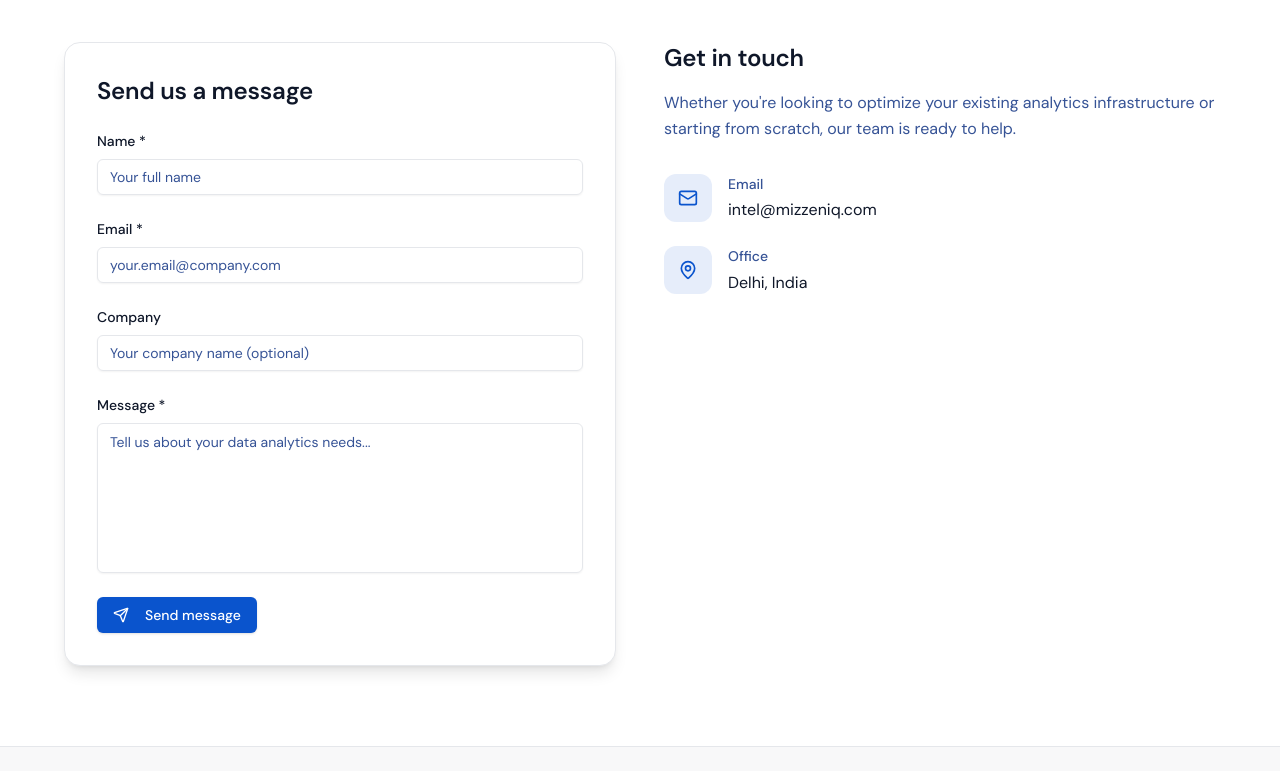
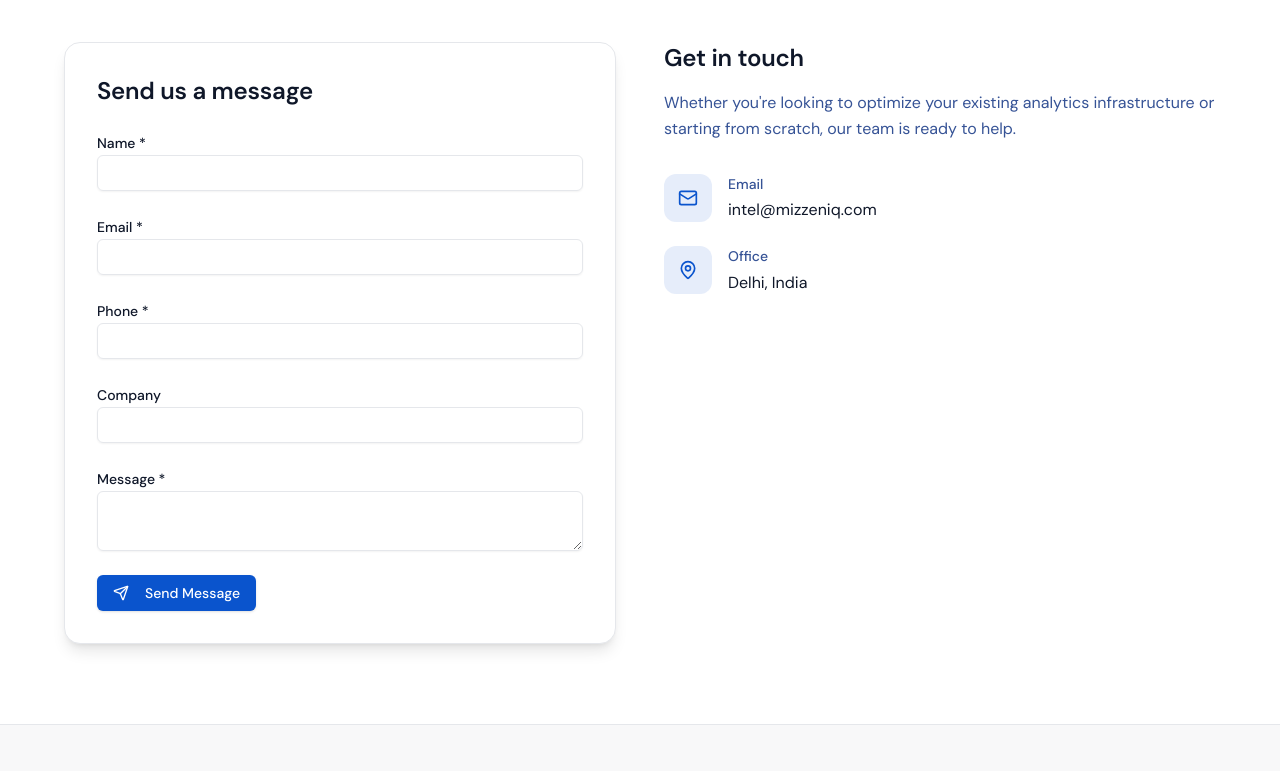
Before and after one commit to dheeerajkashyap/Website-Miz, a React (Vite) app: page /Website-Miz/contact in a window 1280 px wide. Shown: the part 400-1171 px from the top of the page. Built offline with nearby package versions, Linux system fonts and the light colour scheme; the HTML template or start-up script is replaced by a standard one.

Commit message:
Update ContactForm.jsx

```diff
--- a/src/components/ContactForm.jsx
+++ b/src/components/ContactForm.jsx
@@ -1,4 +1,3 @@
-
 import React, { useState } from 'react';
 import { Button } from '@/components/ui/button';
 import { Input } from '@/components/ui/input';
@@ -11,9 +10,11 @@ function ContactForm() {
   const [formData, setFormData] = useState({
     name: '',
     email: '',
+    phone: '',
     company: '',
     message: ''
   });
+
   const [isSubmitting, setIsSubmitting] = useState(false);
   const [errors, setErrors] = useState({});
 
@@ -27,12 +28,18 @@ function ContactForm() {
     if (!formData.email.trim()) {
       newErrors.email = 'Email is required';
     } else if (!/^[^\s@]+@[^\s@]+\.[^\s@]+$/.test(formData.email)) {
-      newErrors.email = 'Please enter a valid email address';
+      newErrors.email = 'Enter a valid email';
+    }
+
+    if (!formData.phone.trim()) {
+      newErrors.phone = 'Phone is required';
+    } else if (!/^[0-9]{10}$/.test(formData.phone)) {
+      newErrors.phone = 'Enter valid 10-digit phone number';
     }
 
     if (!formData.message.trim()) {
       newErrors.message = 'Message is required';
-    } else if (formData.message.trim().length < 10) {
+    } else if (formData.message.length < 10) {
       newErrors.message = 'Message must be at least 10 characters';
     }
 
@@ -42,11 +49,12 @@ function ContactForm() {
 
   const handleChange = (e) => {
     const { name, value } = e.target;
+
     setFormData(prev => ({
       ...prev,
       [name]: value
     }));
-    // Clear error when user starts typing
+
     if (errors[name]) {
       setErrors(prev => ({
         ...prev,
@@ -58,37 +66,29 @@ function ContactForm() {
   const handleSubmit = async (e) => {
     e.preventDefault();
 
-    if (!validateForm()) {
-      return;
-    }
+    if (!validateForm()) return;
 
     setIsSubmitting(true);
 
     try {
-      // Simulate API call with localStorage for demo
-      const submissions = JSON.parse(localStorage.getItem('contactSubmissions') || '[]');
-      const newSubmission = {
-        ...formData,
-        timestamp: new Date().toISOString(),
-        id: Date.now()
-      };
-      submissions.push(newSubmission);
-      localStorage.setItem('contactSubmissions', JSON.stringify(submissions));
+      await fetch("https://script.google.com/macros/s/AKfycbyBrdkwANzMwQqpVyAZL9364zbbqCnrd6hhkoZXdmd-QikWidD8MHgadhMilZndlLKc/exec", {
+        method: "POST",
+        body: JSON.stringify(formData),
+      });
 
-      // Simulate network delay
-      await new Promise(resolve => setTimeout(resolve, 1000));
+      toast.success("Message sent successfully!");
 
-      toast.success('Message sent successfully. We will contact you soon.');
-
-      // Reset form
       setFormData({
         name: '',
         email: '',
+        phone: '',
         company: '',
         message: ''
       });
+
     } catch (error) {
-      toast.error('Failed to send message. Please try again.');
+      console.error(error);
+      toast.error("Failed to send message.");
     } finally {
       setIsSubmitting(false);
     }
@@ -96,95 +96,80 @@ function ContactForm() {
 
   return (
     <form onSubmit={handleSubmit} className="space-y-6">
+
+      {/* Name */}
       <div>
-        <Label htmlFor="name" className="text-sm font-medium mb-2 block">
-          Name *
-        </Label>
+        <Label htmlFor="name">Name *</Label>
         <Input
           type="text"
-          id="name"
           name="name"
           value={formData.name}
           onChange={handleChange}
-          className="w-full text-foreground"
-          placeholder="Your full name"
           disabled={isSubmitting}
         />
-        {errors.name && (
-          <p className="text-sm text-destructive mt-1">{errors.name}</p>
-        )}
+        {errors.name && <p className="text-sm text-red-500">{errors.name}</p>}
       </div>
 
+      {/* Email */}
       <div>
-        <Label htmlFor="email" className="text-sm font-medium mb-2 block">
-          Email *
-        </Label>
+        <Label htmlFor="email">Email *</Label>
         <Input
           type="email"
-          id="email"
           name="email"
           value={formData.email}
           onChange={handleChange}
-          className="w-full text-foreground"
-          placeholder="your.email@company.com"
           disabled={isSubmitting}
         />
-        {errors.email && (
-          <p className="text-sm text-destructive mt-1">{errors.email}</p>
-        )}
+        {errors.email && <p className="text-sm text-red-500">{errors.email}</p>}
       </div>
 
+      {/* Phone */}
       <div>
-        <Label htmlFor="company" className="text-sm font-medium mb-2 block">
-          Company
-        </Label>
+        <Label htmlFor="phone">Phone *</Label>
+        <Input
+          type="tel"
+          name="phone"
+          value={formData.phone}
+          onChange={handleChange}
+          disabled={isSubmitting}
+        />
+        {errors.phone && <p className="text-sm text-red-500">{errors.phone}</p>}
+      </div>
+
+      {/* Company */}
+      <div>
+        <Label htmlFor="company">Company</Label>
         <Input
           type="text"
-          id="company"
           name="company"
           value={formData.company}
           onChange={handleChange}
-          className="w-full text-foreground"
-          placeholder="Your company name (optional)"
           disabled={isSubmitting}
         />
       </div>
 
+      {/* Message */}
       <div>
-        <Label htmlFor="message" className="text-sm font-medium mb-2 block">
-          Message *
-        </Label>
+        <Label htmlFor="message">Message *</Label>
         <Textarea
-          id="message"
           name="message"
           value={formData.message}
           onChange={handleChange}
-          className="w-full min-h-[150px] text-foreground resize-none"
-          placeholder="Tell us about your data analytics needs..."
           disabled={isSubmitting}
         />
-        {errors.message && (
-          <p className="text-sm text-destructive mt-1">{errors.message}</p>
-        )}
+        {errors.message && <p className="text-sm text-red-500">{errors.message}</p>}
       </div>
 
-      <Button
-        type="submit"
-        disabled={isSubmitting}
-        className="w-full sm:w-auto"
-      >
-        {isSubmitting ? (
-          <>
-            <span className="animate-spin mr-2">⏳</span>
-            Sending...
-          </>
-        ) : (
+      {/* Submit */}
+      <Button type="submit" disabled={isSubmitting}>
+        {isSubmitting ? "Sending..." : (
           <>
             <Send className="w-4 h-4 mr-2" />
-            Send message
+            Send Message
           </>
         )}
       </Button>
+
     </form>
   );
 }
```
